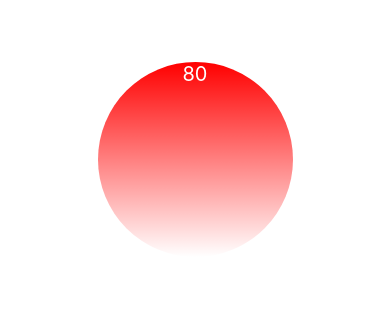
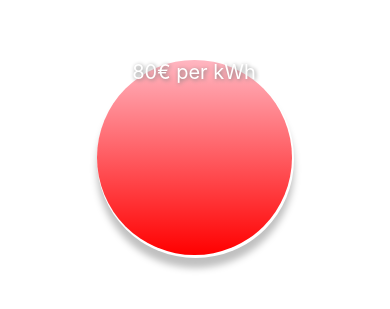
Before and after one commit to maukku/ECTL, a React Native app: screen / in a window 390 px wide. Shown: the part 263-572 px from the top of the page. Built offline with nearby package versions, Linux system fonts and the light colour scheme.

Commit message:
Improved UI styles

```diff
--- a/App.js
+++ b/App.js
@@ -5,30 +5,38 @@ import { LinearGradient } from 'expo-linear-gradient';
 export default function App() {
   let color;
   let value;
-
+  let altColor;
   // Used to test color settings until API is set up and cost ranges determined
   value = Math.floor(Math.random() * 100) + 1;
 
     // May replace this with a switch statement
   if (value <= 40) {
     color = 'green';
+    altColor = 'lightgreen';
   }
   else if (value > 40 && value < 80) {
     color = 'orange';
+    altColor = 'lightyellow';
   }
-  else color = 'red';
-
+  else {
+    color = 'red';
+    altColor = 'lightpink';
+  }
   return (
     <View style={styles.container}>
       <StatusBar style="auto" />
 
-      <LinearGradient
+      <View style={styles.shadow}>
+        <LinearGradient
         // Background Linear Gradient
-        colors={[color, 'transparent']}
+        colors={[altColor, color]}
         style={styles.circle}
-        justifyContent= 'center'>
-      <Text style={{fontSize: 20,textAlign: 'center', color: 'white'}}>{value}</Text>
-      </LinearGradient>
+        justifyContent= 'center'
+        >
+        <Text style={{fontSize: 20,textAlign: 'center', color: 'white', textShadowColor: 'gray', textShadowOffset: {width: 1, height: 1}, textShadowRadius: 4}}>{value}€ per kWh</Text>
+        </LinearGradient>
+      </View>
+
 
       {/* <View
         style={[styles.bar, { width: value * 1.5, backgroundColor: color }]}
@@ -48,9 +56,26 @@ const styles = StyleSheet.create({
   bar: {
     height: 20,
   },
+
   circle: {
     borderRadius: Math.round(Dimensions.get('window').width + Dimensions.get('window').height) / 2,
+    borderColor: 'white',
     width: Dimensions.get('window').width * 0.5,
     height: Dimensions.get('window').width * 0.5,
   },
+
+  shadow: {
+    borderRadius: (Dimensions.get('window').width) / 2,
+    width: (Dimensions.get('window').width * 0.5) + 2,
+    height: (Dimensions.get('window').width * 0.5) + 3,
+    backgroundColor: 'transparent',
+    shadowColor: 'black',
+    shadowOffset: {
+      width: 0,
+      height: 10,
+    },
+    shadowOpacity: 0.25,
+    shadowRadius: 7,
+    elevation: 5,
+  }
 });
```
